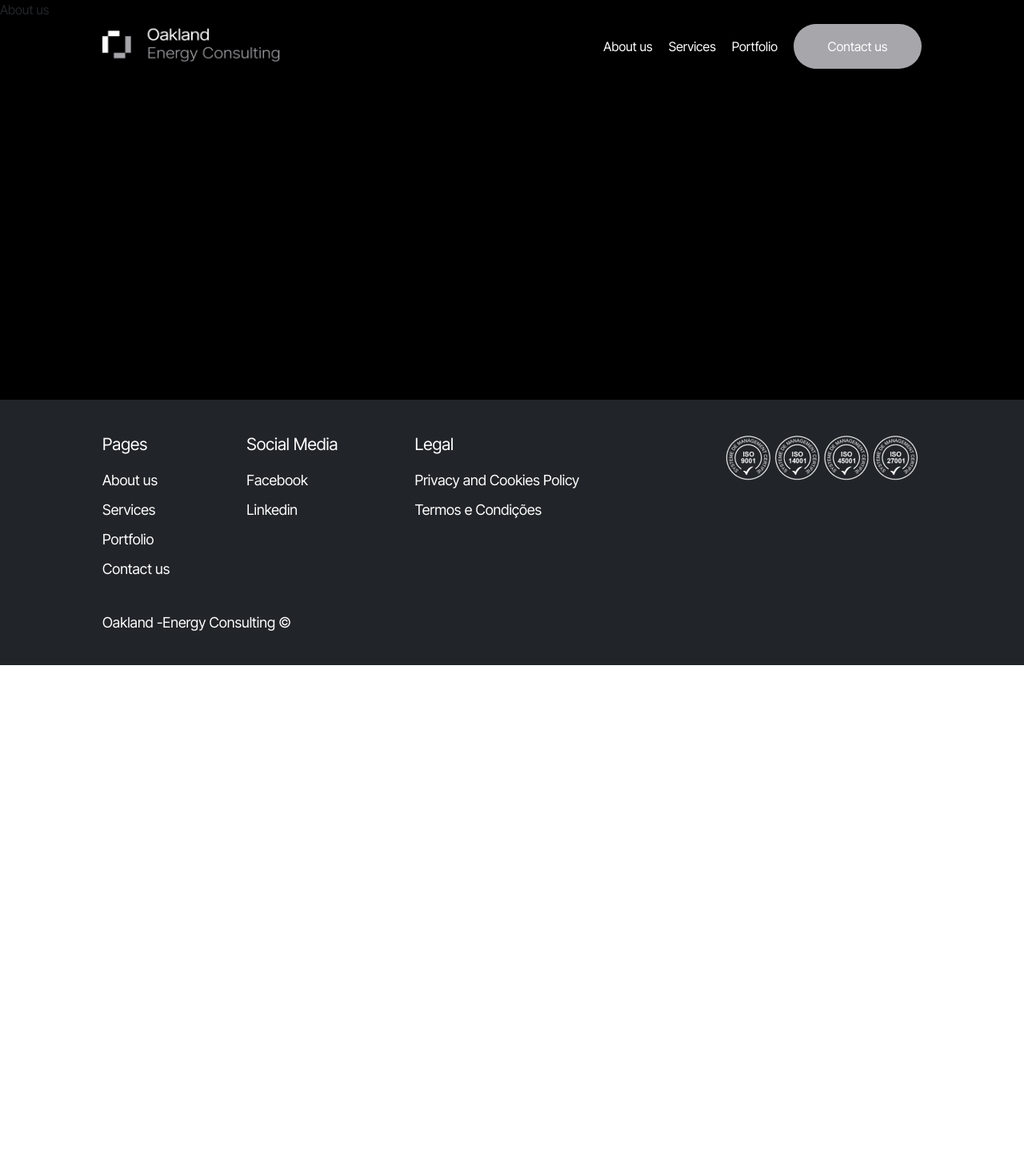
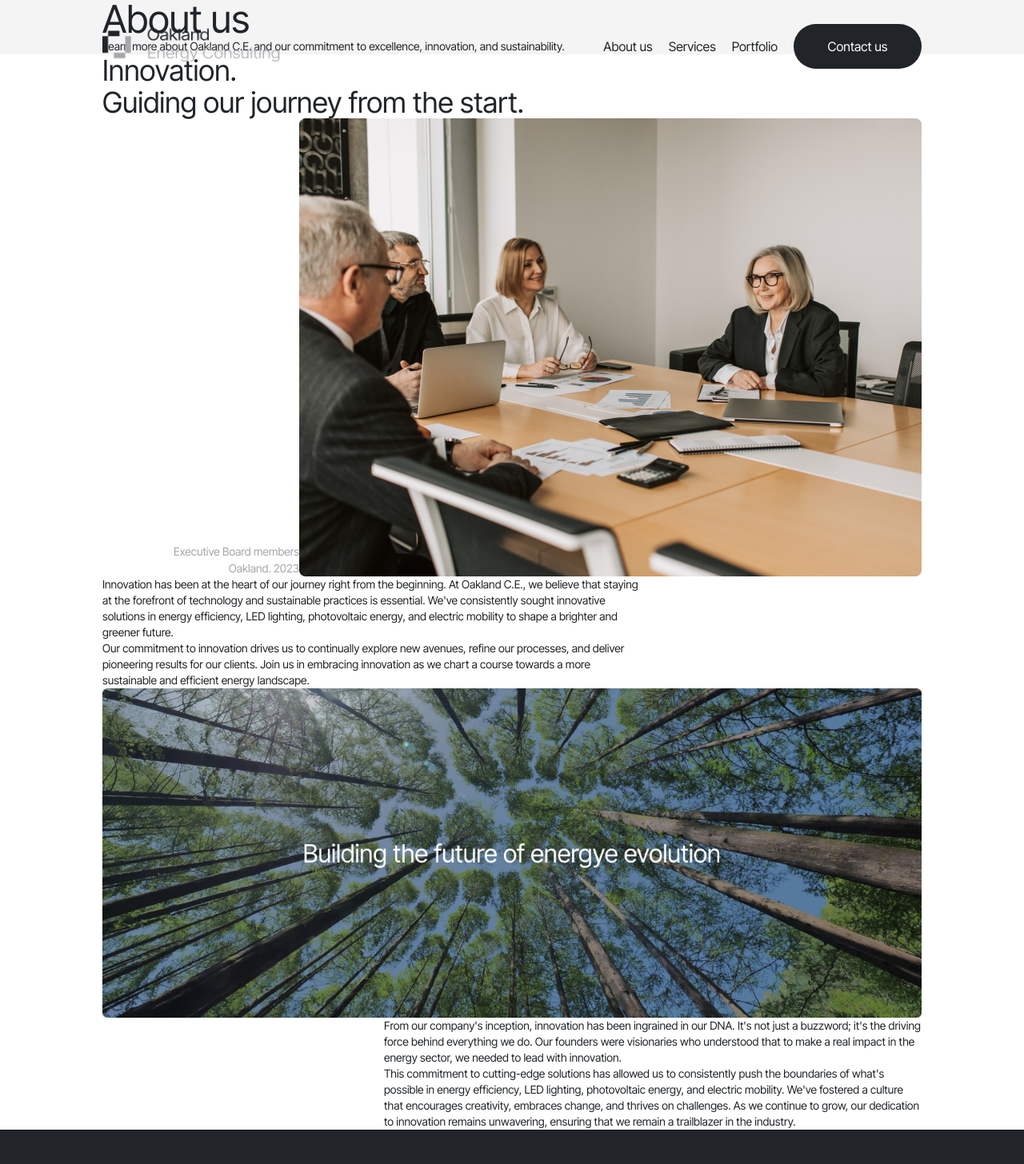
Before and after one commit to Dzmi3y/EnergyConsulting, a Next.js app: page /about in a window 1280 px wide. Shown: the top 1456 px of the page at 80% size. Before the commit the page ends 832 px from the top, so only its background shows below. Built offline with nearby package versions, Linux system fonts and the light colour scheme.

Commit message:
About page added

```diff
--- a/src/app/about/about.module.css
+++ b/src/app/about/about.module.css
@@ -1,4 +1,48 @@
-.test {
-  background-color: black;
-  height: 500px;
+.header-container {
+  @apply h-[400];
+  background-color: var(--light-gray);
+  display: flex;
+  flex-direction: column;
+  justify-content: end;
 }
+.title-container {
+  gap: 20px;
+  display: flex;
+  flex-direction: column;
+  padding-bottom: 60px;
+}
+
+.width-restrictions {
+  @apply max-w-max;
+  @apply lg:max-w-xl;
+  @apply xl:max-w-2xl;
+  @apply 2xl:max-w-3xl;
+}
+
+.title {
+  @apply text-5xl 2xl:text-6xl;
+}
+
+.image-container {
+  display: flex;
+  flex-direction: column-reverse;
+  align-items: center;
+  @apply lg:flex-row lg:justify-end lg:items-start;
+}
+.meeting-image {
+  @apply mt-[40] mb-[20] w-[578];
+  @apply xl:w-[778];
+  @apply lg:mb-0;
+}
+.image-description-container {
+  color: var(--dark-gray);
+  font-size: 14px;
+  text-align: center;
+  @apply lg:text-end lg:mr-[20] lg:mt-auto;
+}
+
+.text-container {
+  display: flex;
+  @apply justify-start;
+  @apply lg:justify-end;
+}
--- a/src/app/about/page.tsx
+++ b/src/app/about/page.tsx
@@ -1,14 +1,82 @@
 import Menu from "@/components/Menu";
 import styles from "./about.module.css";
+import Image from "next/image";
 
 const About = () => {
   return (
     <>
-      <Menu isDark />
-      <div className={styles.test}>
-        <main className="global-margins"></main>
-        <div>About us</div>
-      </div>
+      <Menu />
+      <main>
+        <div className={styles["header-container"]}>
+          <div className={`global-margins ${styles["width-restrictions"]}`}>
+            <h1 className={`mb-[40] ${styles.title}`}>About us</h1>
+            <p className="mb-[40]">
+              Learn more about Oakland C.E. and our commitment to excellence,
+              innovation, and sustainability.
+            </p>
+          </div>
+        </div>
+        <div className="global-margins mt-[40]">
+          <h2>Innovation.</h2>
+          <h2>Guiding our journey from the start.</h2>
+          <div className={styles["image-container"]}>
+            <div className={styles["image-description-container"]}>
+              <div>Executive Board members</div>
+              <div>Oakland. 2023</div>
+            </div>
+            <Image
+              aria-hidden
+              className={styles["meeting-image"]}
+              src="/images/about/meeting.png"
+              alt="Meeting"
+              width="778"
+              height="573"
+            />
+          </div>
+          <p className={`mt-[20] mb-[40] ${styles["width-restrictions"]}`}>
+            Innovation has been at the heart of our journey right from the
+            beginning. At Oakland C.E., we believe that staying at the forefront
+            of technology and sustainable practices is essential. We've
+            consistently sought innovative solutions in energy efficiency, LED
+            lighting, photovoltaic energy, and electric mobility to shape a
+            brighter and greener future.
+          </p>
+          <p className={`mt-[40] mb-[40] ${styles["width-restrictions"]}`}>
+            Our commitment to innovation drives us to continually explore new
+            avenues, refine our processes, and deliver pioneering results for
+            our clients. Join us in embracing innovation as we chart a course
+            towards a more sustainable and efficient energy landscape.
+          </p>
+          <Image
+            aria-hidden
+            className="w-screen mt-[40] "
+            src="/images/about/banner.png"
+            alt="Banner"
+            width="1312"
+            height="528"
+          />
+          <div className={styles["text-container"]}>
+            <div>
+              <p className={`mt-[40] mb-[40] ${styles["width-restrictions"]}`}>
+                From our company's inception, innovation has been ingrained in
+                our DNA. It's not just a buzzword; it's the driving force behind
+                everything we do. Our founders were visionaries who understood
+                that to make a real impact in the energy sector, we needed to
+                lead with innovation.
+              </p>
+              <p className={`mt-[40] mb-[40]  ${styles["width-restrictions"]}`}>
+                This commitment to cutting-edge solutions has allowed us to
+                consistently push the boundaries of what's possible in energy
+                efficiency, LED lighting, photovoltaic energy, and electric
+                mobility. We've fostered a culture that encourages creativity,
+                embraces change, and thrives on challenges. As we continue to
+                grow, our dedication to innovation remains unwavering, ensuring
+                that we remain a trailblazer in the industry.
+              </p>
+            </div>
+          </div>
+        </div>
+      </main>
     </>
   );
 };
```
Also changed, not shown: public/images/about/banner.png (added), public/images/about/meeting.png (added).
